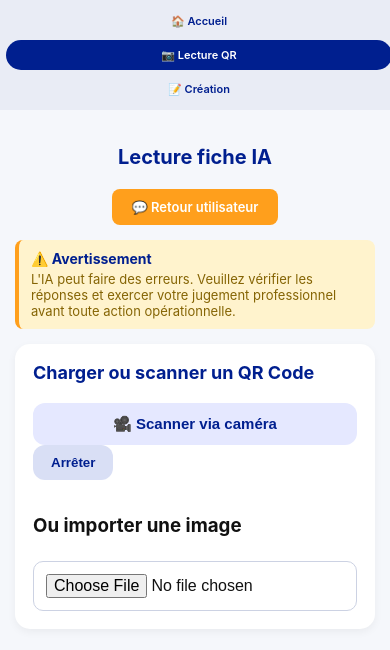
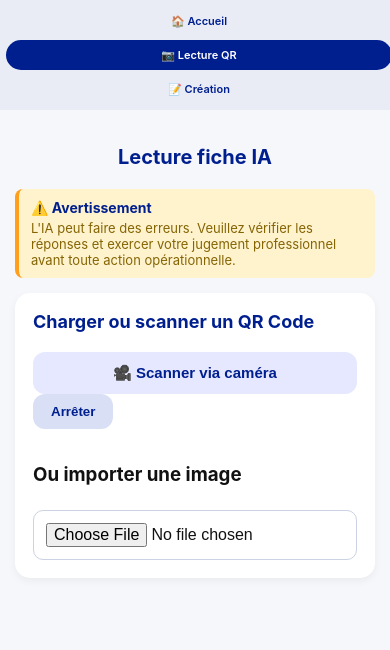
Before and after one commit to ensosp-memento-ia/Memento-v0.10, a plain HTML site: page scan.html in a window 390 px wide. Drawn offline with Linux system fonts and the light colour scheme; a script that the page names is missing.

Commit message:
Add files via upload

```diff
--- a/scan.html
+++ b/scan.html
@@ -26,18 +26,11 @@
   <main>
     <h1 class="page-title">Lecture fiche IA</h1>
 
-    <!-- BOUTON RESET + RETOUR UTILISATEUR -->
-    <div style="text-align: center; margin-bottom: 15px; display: flex; gap: 10px; justify-content: center; flex-wrap: wrap;">
+    <!-- BOUTON RESET -->
+    <div style="text-align: center; margin-bottom: 15px;">
       <button id="btnResetScan" class="btn-reset-scan" style="display:none;">
         🔄 Scanner une nouvelle fiche
       </button>
-
-      <a href="https://forms.office.com/Pages/ResponsePage.aspx?id=8fedXl6ZuESKAGhF_Bb8M5J2aSnQSghAnRmJ9DwIhUxUOFA1Q0lOT0FCSUU4TDU3WklSTTVGRzlMMy4u"
-         target="_blank"
-         class="btn-feedback"
-         style="display: inline-block; padding: 12px 24px; background: #ff9f1c; color: white; text-decoration: none; border-radius: 8px; font-weight: 600; font-size: 14px; transition: 0.2s;">
-        💬 Retour utilisateur
-      </a>
     </div>
 
     <!-- AVERTISSEMENT IA -->
@@ -94,23 +87,6 @@
 
   </main>
 
-  <style>
-    /* Style pour le bouton feedback */
-    .btn-feedback:hover {
-      background: #ffb84d !important;
-      transform: translateY(-2px);
-      box-shadow: 0 4px 12px rgba(255, 159, 28, 0.3);
-    }
-
-    /* Responsive pour petits écrans */
-    @media (max-width: 600px) {
-      .btn-feedback {
-        font-size: 13px !important;
-        padding: 10px 20px !important;
-      }
-    }
-  </style>
-
   <script type="module" src="./src/ui/uiScan.js"></script>
 
   <!-- ✅ Détection paramètre URL au chargement -->
```
Also changed, not shown: create.html (+4 -4 lines), index.html (+1 -1 lines).
